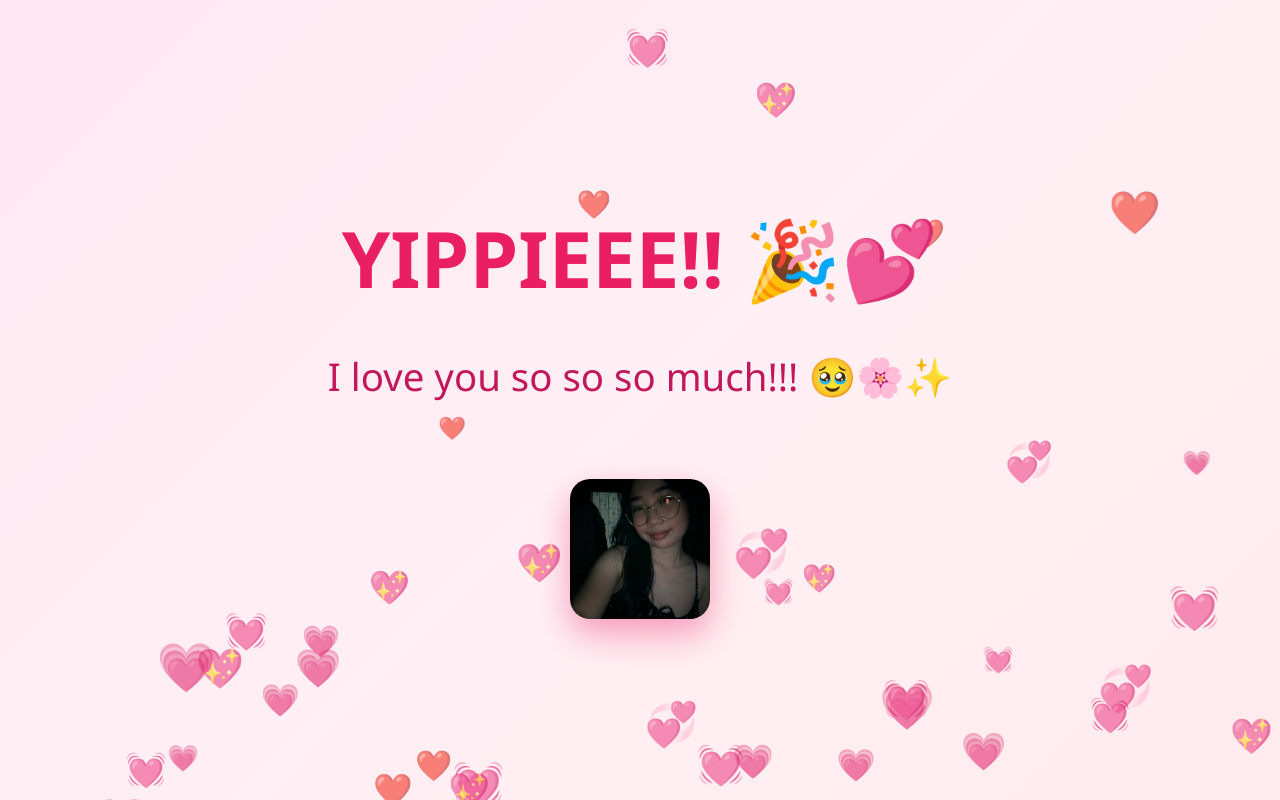
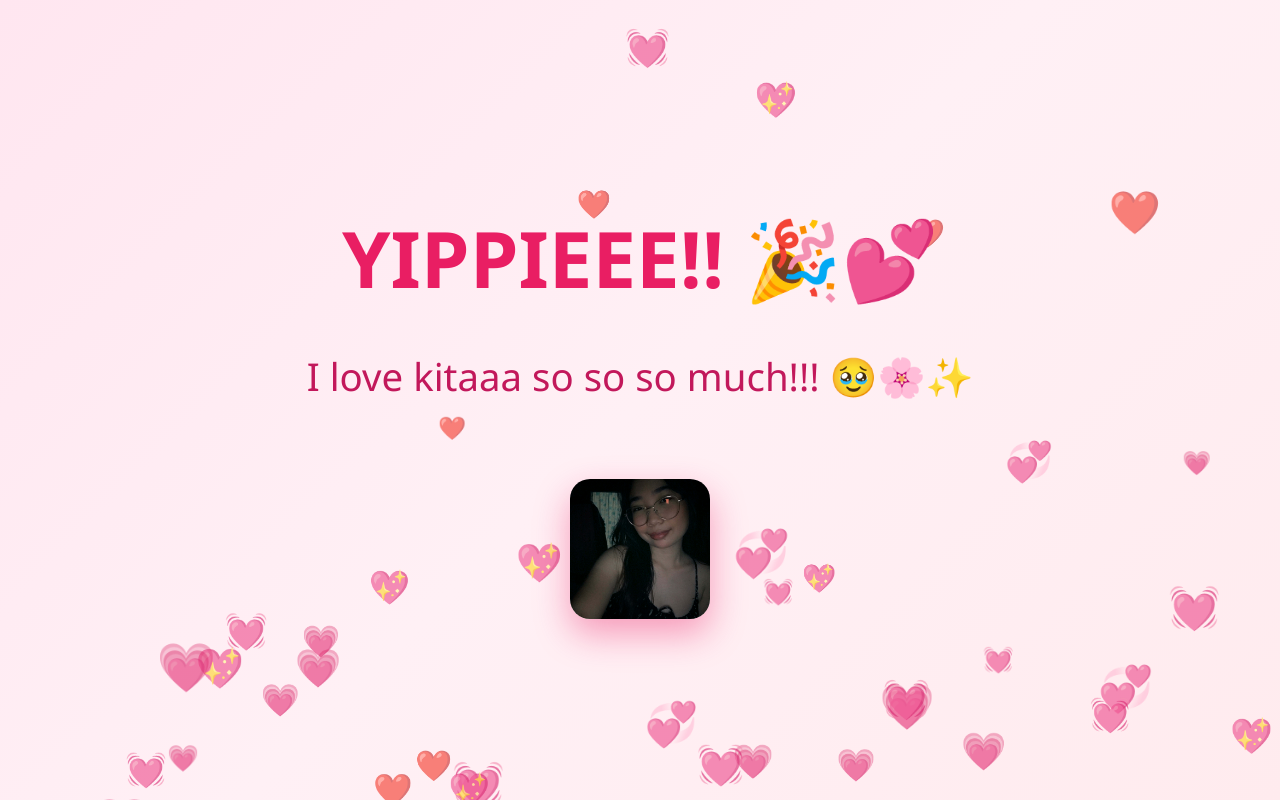
Before and after one commit to Derpprogbit/repository2, a plain HTML site: page index.html in a window 1280 px wide. Both pictures are taken after a click on the button "YES 💘". Drawn offline with Linux system fonts and the light colour scheme.

```diff
--- a/index.html
+++ b/index.html
@@ -150,7 +150,7 @@
     <!-- SUCCESS SECTION -->
     <div id="success">
       <h1>YIPPIEEE!! 🎉💕</h1>
-      <p>I love you so so so much!!! 🥹🌸✨</p>
+      <p>I love kitaaa so so so much!!! 🥹🌸✨</p>
       <img id="jpg" src="jade.JPG" alt="My Girl">
     </div>
 
```
